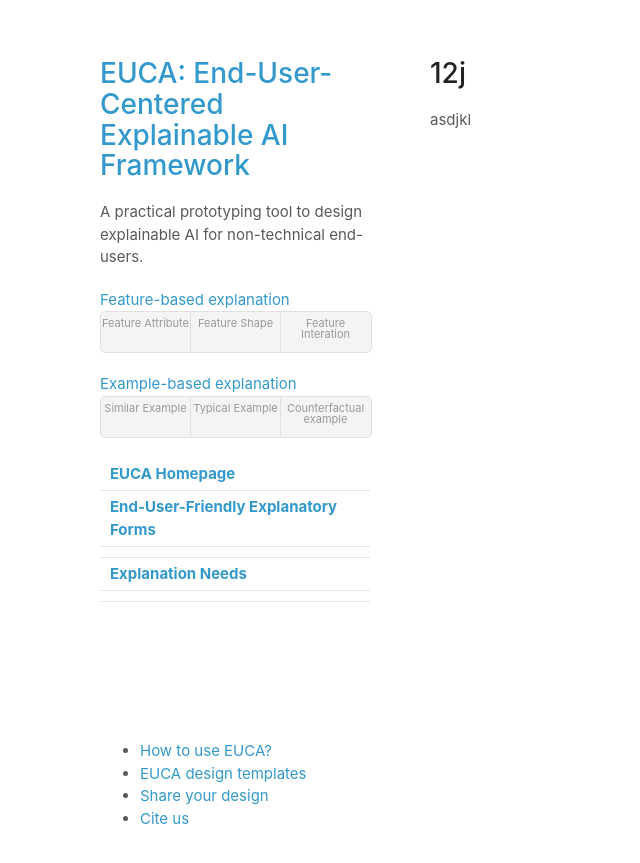
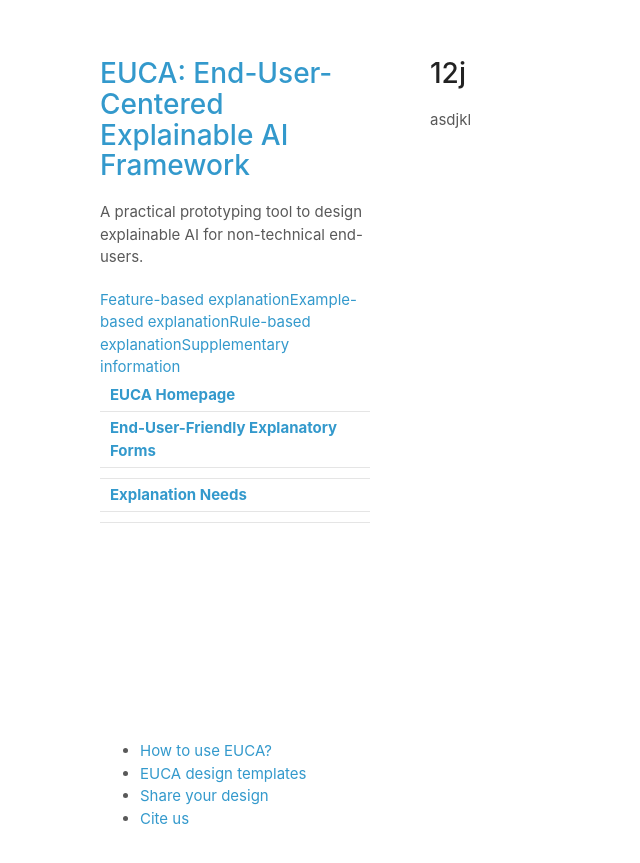
Before and after one commit to data-corentinv/end-user-xai, a Jekyll site: the page built from need.md, in a window 1280 px wide. Shown: the top 863 px of the page, without its empty margins (0-640 px from the left). Built offline with Jekyll 4.4.1, drawn with Linux system fonts in a browser that asks for light colours; our own code applies the rules of GitHub Pages for plain Markdown files.

Commit message:
Update default.html

```diff
--- a/_layouts/default.html
+++ b/_layouts/default.html
@@ -18,20 +18,13 @@
         <table>
 
           <tr><th><a href="https://weina.me/end-user-xai">EUCA Homepage</a></th></tr>
-              <tr><th><a href="explanatory_form.html">End-User-Friendly Explanatory Forms</a><tr><th>
-                  <tr><a href="explanatory_form.html#feature">Feature-based explanation</a>
-                    <ul>
-                      <li><a href="explanatory_form.html#fa">Feature Attribute</a></li>
-                      <li><a href="explanatory_form.html#fs">Feature Shape</a></li>
-                      <li><a href="explanatory_form.html#fi">Feature Interation</a></li>
-                    </ul></tr>
-                    <tr><a href="explanatory_form.html#example">Example-based explanation</a>
-                    <ul>
-                      <li><a href="explanatory_form.html#se">Similar Example</a></li>
-                      <li><a href="explanatory_form.html#te">Typical Example</a></li>
-                      <li><a href="explanatory_form.html#ce">Counterfactual example</a></li>
-                    </ul></tr>
-              <tr><th><a href="need.html">Explanation Needs</a><tr><th>
+          <tr><th><a href="explanatory_form.html">End-User-Friendly Explanatory Forms</a><tr><th>
+                  <tr><a href="explanatory_form.html#feature">Feature-based explanation</a></tr>
+                  <tr><a href="explanatory_form.html#example">Example-based explanation</a></tr>
+                  <tr><a href="explanatory_form.html#rule">Rule-based explanation</a></tr>
+                  <tr><a href="explanatory_form.html#suppl">Supplementary information</a></tr>
+
+          <tr><th><a href="need.html">Explanation Needs</a><tr><th>
 
         </table>
 
```
